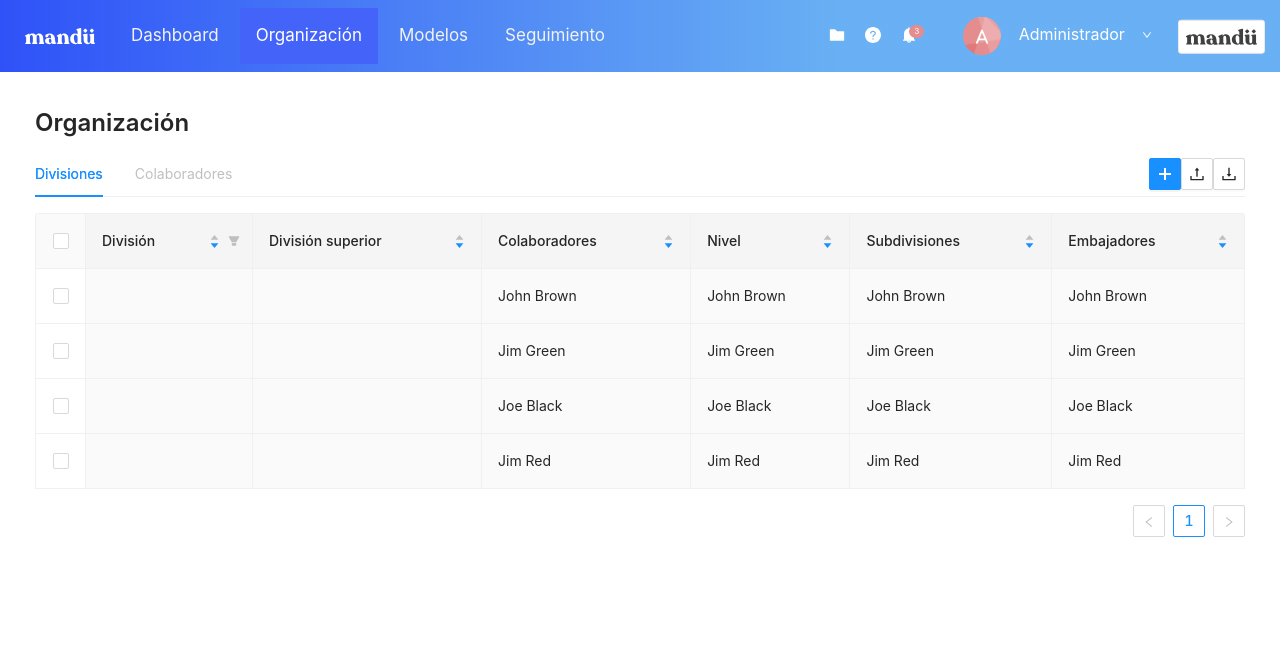
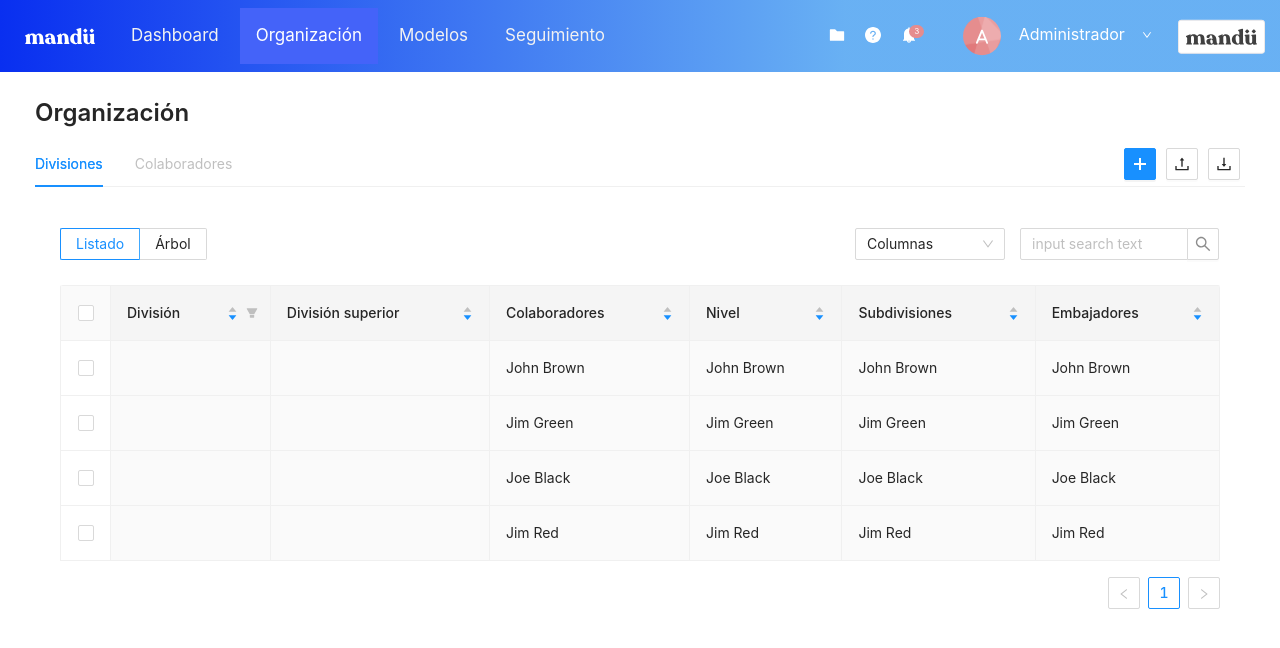
Before and after one commit to VicCham98/reto_tecnico, a React (Create React App) app: page / in a window 1280 px wide. Shown: the top 648 px of the page. Built offline with nearby package versions, Linux system fonts and the light colour scheme.

Commit message:
diseño preliminar front

```diff
--- a/src/App.css
+++ b/src/App.css
@@ -24,12 +24,17 @@ body {
 .mainLayout .ant-layout-header {
   background: linear-gradient(
     90deg,
-    rgba(47, 82, 248, 1) 0%,
+    rgb(9, 47, 240) 0%,
     rgba(86, 167, 242, 0.8914916308320203) 66%
   );
   padding: 0;
   height: auto;
   line-height: 1.6;
+}
+
+.main-content {
+  height: 100%;
+  background-color: white ;
 }
 
 p {
--- a/src/App.js
+++ b/src/App.js
@@ -13,7 +13,7 @@ function App() {
         <AppHeader />
       </Header>
       <Content>
-        <div className="main">
+        <div className="main-content">
           <Main />
         </div>
       </Content>
--- a/src/components/Table.js
+++ b/src/components/Table.js
@@ -1,5 +1,7 @@
 import React, { useState } from "react";
-import { Table } from "antd";
+import { Table, Radio, Input, Select } from "antd";
+const { Option } = Select;
+const { Search } = Input;
 
 const TableComponent = () => {
   const [checkStrictly, setCheckStrictly] = useState(false);
@@ -99,7 +101,6 @@ const TableComponent = () => {
     },
   ];
 
-
   const rowSelection = {
     onChange: (selectedRowKeys, selectedRows) => {
       console.log(
@@ -116,11 +117,37 @@ const TableComponent = () => {
     },
   };
 
+  const options = [
+    { label: "Listado", value: "listado" },
+    { label: "Árbol", value: "arbol" },
+  ];
+
   const onChange = (pagination, filters, sorter, extra) => {
     console.log("params", pagination, filters, sorter, extra);
   };
+
+  const onSearch = (value) => console.log(value);
+
   return (
     <div>
+      <div style={{ display: 'flex', justifyContent: 'space-between', marginTop: 25, marginBottom: 25 }}>
+        <Radio.Group
+          options={options}
+          onChange={() => {}}
+          value="listado"
+          optionType="button"
+        />
+        <Input.Group style={{ width: "50%", display: 'flex', justifyContent: 'flex-end'}}>
+          <Select style={{ width: 150, marginRight: 15 }} defaultValue="Home">
+            <Option value="Home">Columnas</Option>
+          </Select>
+          <Search
+            placeholder="input search text"
+            onSearch={onSearch}
+            style={{ width: 200}}
+          />
+        </Input.Group>
+      </div>
       <Table
         bordered
         columns={columns}
--- a/src/views/index.js
+++ b/src/views/index.js
@@ -11,18 +11,18 @@ const Index = () => {
   const OperationsSlot = {
     right: (
       <>
-        <Button icon={<PlusOutlined />} type="primary" />
-        <Button icon={<UploadOutlined />} />
-        <Button icon={<DownloadOutlined />} />
+        <Button icon={<PlusOutlined />} type="primary" style={{ marginLeft: 5, marginRight: 5 }} />
+        <Button icon={<UploadOutlined />} style={{ marginLeft: 5, marginRight: 5 }} />
+        <Button icon={<DownloadOutlined />} style={{ marginLeft: 5, marginRight: 5 }} />
       </>
     ),
   };
 
   return (
-    <div style={{ padding: 35 }}>
+    <div style={{ paddingLeft: 35, paddingRight: 35, paddingTop: 25, height: '100%' }}>
       <Title level={3}>Organización</Title>
       <Tabs defaultActiveKey="1" tabBarExtraContent={OperationsSlot}>
-        <TabPane tab="Divisiones" key="1">
+        <TabPane tab="Divisiones" key="1" style={{ paddingLeft: 25, paddingRight: 25 }}>
           <Table />
         </TabPane>
         <TabPane tab="Colaboradores" disabled key="2">
```
